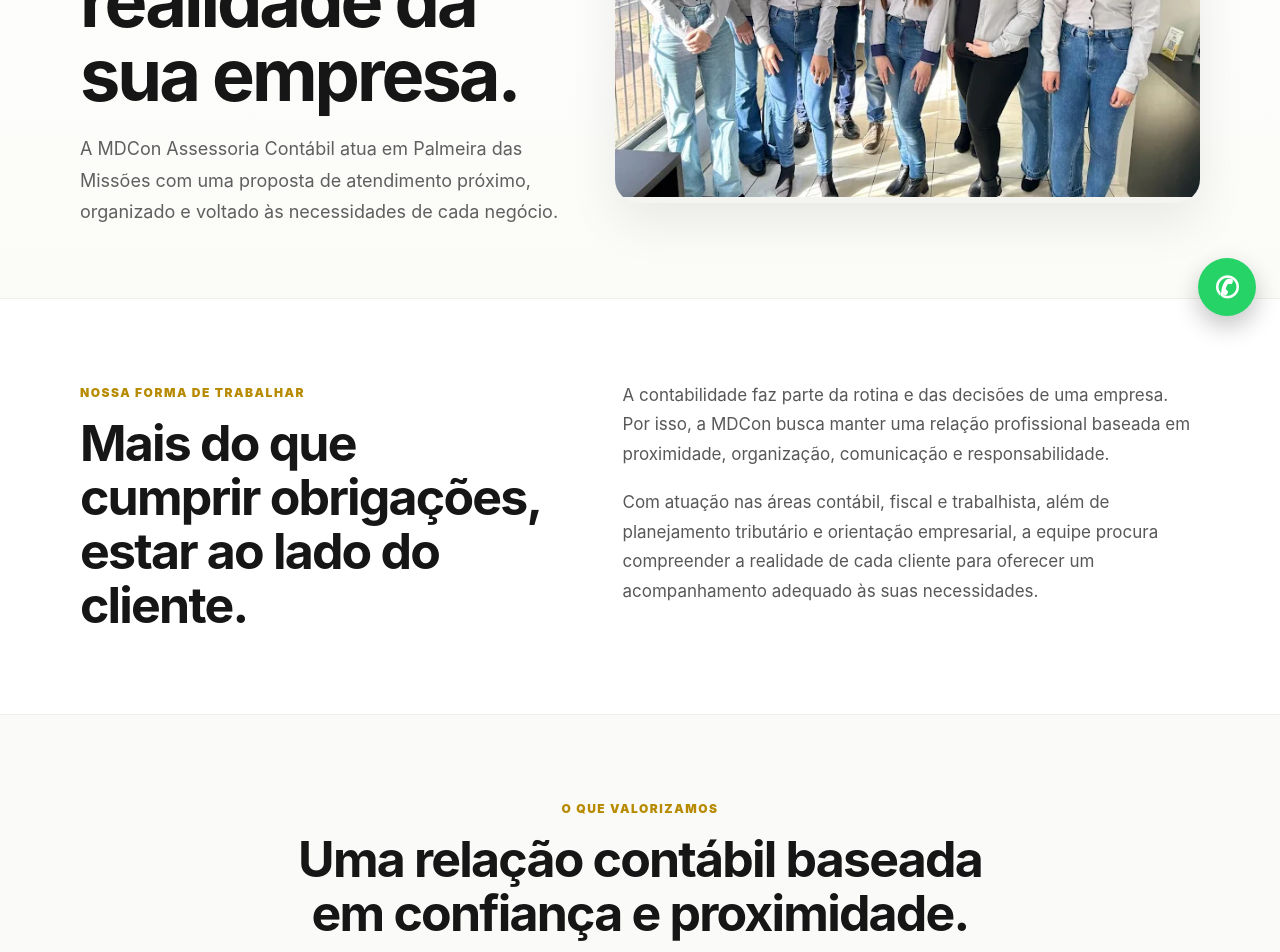
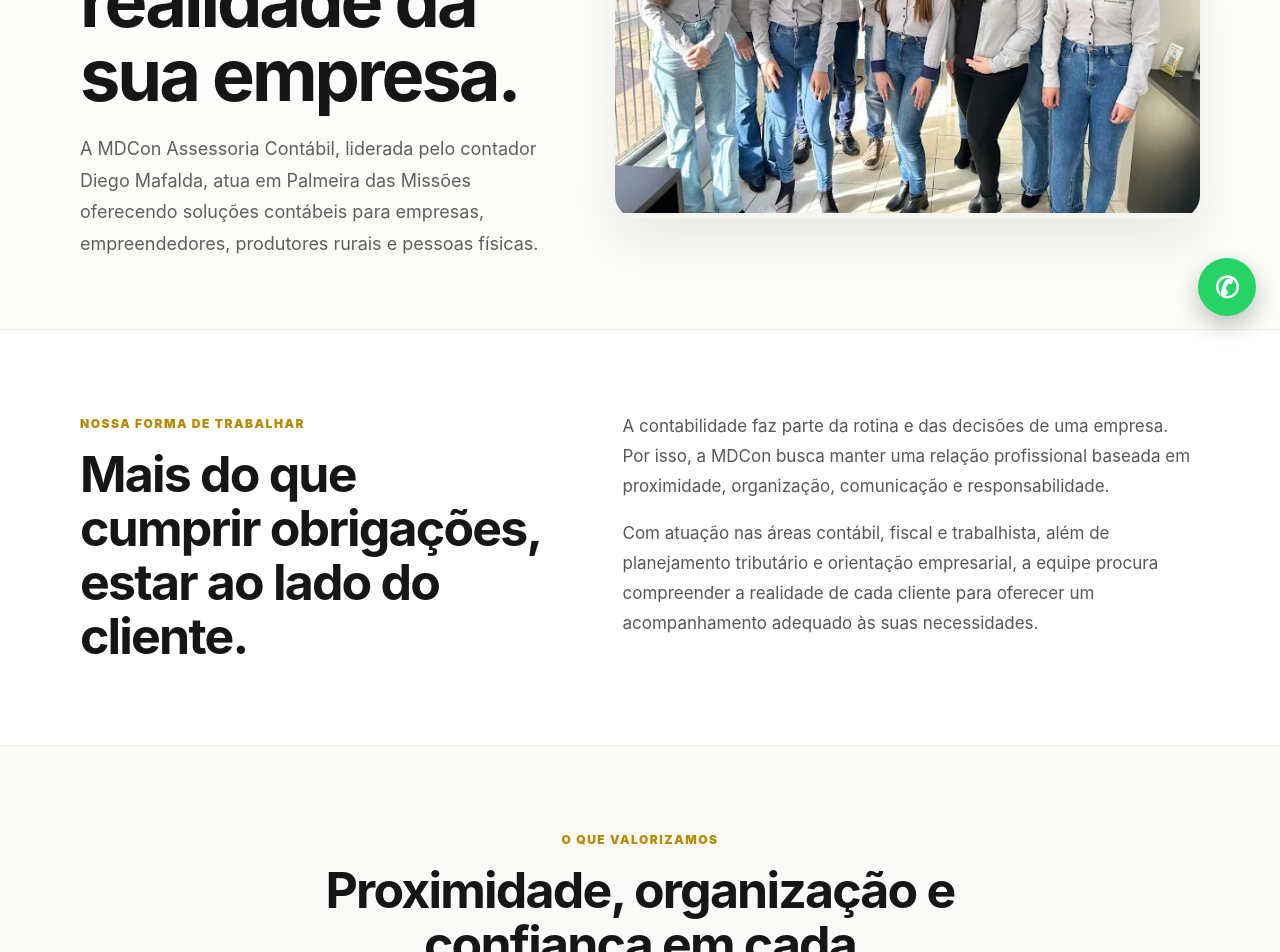
Before and after one commit to cestarifcc-glitch/mdcon-site-oficial, a Next.js app: page /sobre in a window 1280 px wide. Shown: the part 460-1412 px from the top of the page. Built offline with nearby package versions, Linux system fonts and the light colour scheme.

Commit message:
Revise content and headings in page.tsx

```diff
--- a/app/sobre/page.tsx
+++ b/app/sobre/page.tsx
@@ -338,8 +338,7 @@
             <span className="about-eyebrow">SOBRE A MDCON</span>
             <h1>Contabilidade próxima para acompanhar a realidade da sua empresa.</h1>
             <p>
-              A MDCon Assessoria Contábil atua em Palmeira das Missões com uma proposta
-              de atendimento próximo, organizado e voltado às necessidades de cada negócio.
+A MDCon Assessoria Contábil, liderada pelo contador Diego Mafalda, atua em Palmeira das Missões oferecendo soluções contábeis para empresas, empreendedores, produtores rurais e pessoas físicas.
             </p>
           </div>
 
@@ -377,7 +376,7 @@
         <div className="about-wrap">
           <div className="about-values-head">
             <span className="about-eyebrow">O QUE VALORIZAMOS</span>
-            <h2>Uma relação contábil baseada em confiança e proximidade.</h2>
+            <h2> Proximidade, organização e confiança em cada atendimento.</h2>
             <p>
               Princípios que orientam a forma como a MDCon se relaciona com empresas
               e empreendedores.
```
